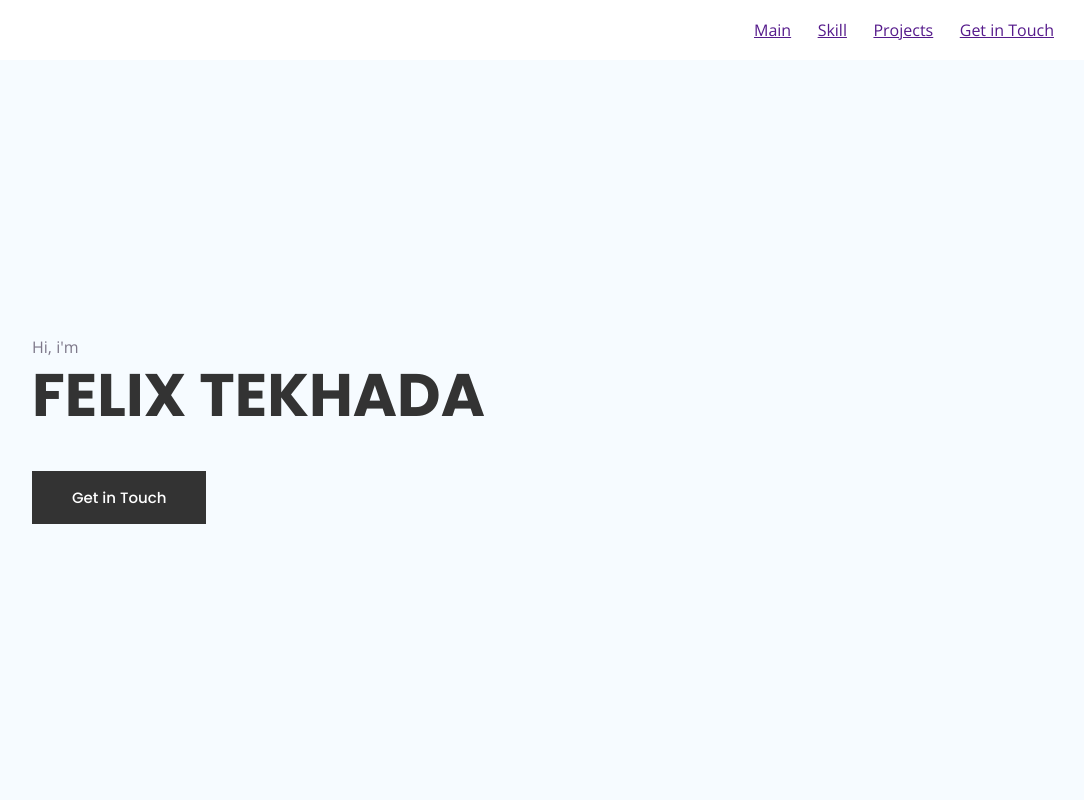
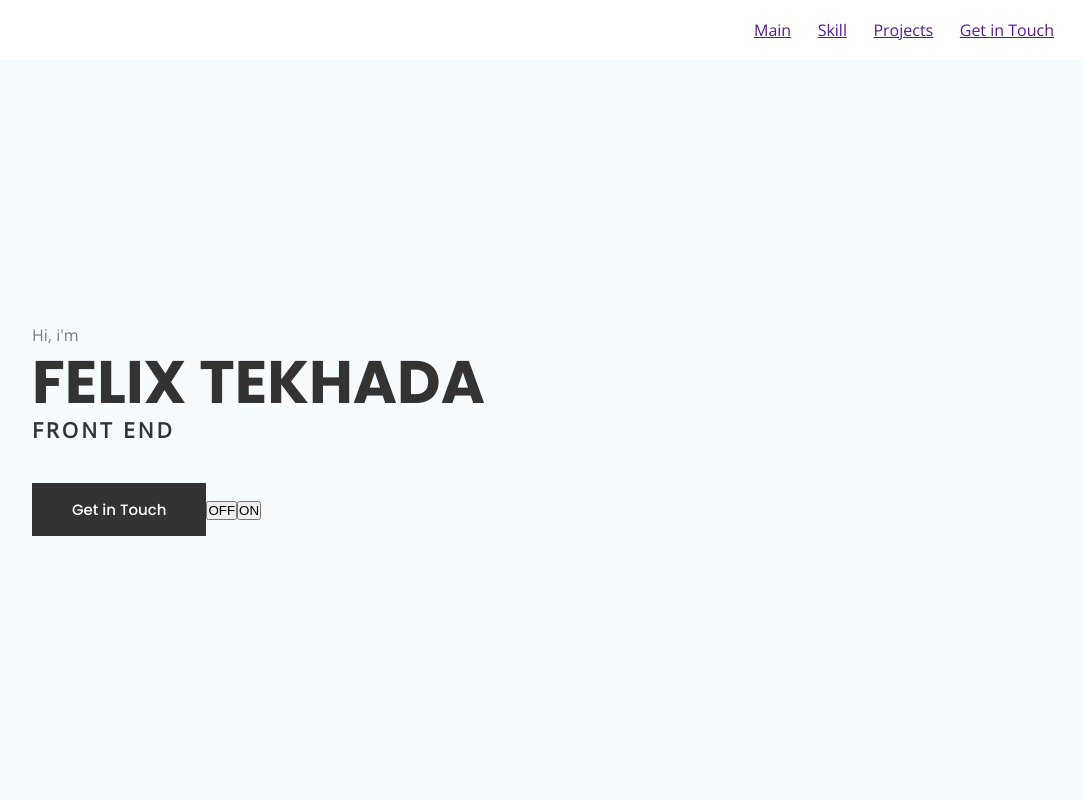
Before and after one commit to LuVuitton/portfolio, a React (Create React App) app: page / in a window 1280 px wide. Shown: the top 800 px of the page, without its empty margins (132-1216 px from the left). Built offline with nearby package versions, Linux system fonts and the light colour scheme.

Commit message:
added writing text

```diff
--- a/src/components/Main/Main.tsx
+++ b/src/components/Main/Main.tsx
@@ -8,28 +8,46 @@ export const Main = () => {
     console.log('state')
 
     const string = 'front end developer'
-    const arrText =  Array.from(string)
+    const arrText = Array.from(string)
 
-    let [text, setText] = useState<Array<string>>([])
-    // let [x, setX] = useState(true)
+
+    let [text, setText] = useState<string[]>([])
+    let [switcher, setSwitcher] = useState<boolean>(false)
+    let [timer, setTimer] = useState(true)
+
 
     useEffect(() => {
         const newArr: string[] = []
         let i = 0
-        console.log('in effect')
-
+        if (!switcher && timer) {
             const x = setInterval(() => {
                 if (i < arrText.length) {
                     setText([...newArr, arrText[i]])
                     newArr.push(arrText[i])
                     i++
                 } else {
+                    clearInterval(x)
+                    setSwitcher(true)
+                }
+            }, 200)
+        }
+    }, [switcher, timer])
+
+    useEffect(() => {
+        const newArr: string[] = text
+        if (switcher && timer) {
+            const x = setInterval(() => {
+                if (newArr.length > 0) {
                     newArr.pop()
                     setText([...newArr])
-                i--
+
+                } else {
+                    clearInterval(x)
+                    setSwitcher(false)
                 }
-        }, 90000)
-    }, [])
+            }, 200)
+        }
+    }, [switcher, timer])
 
 
     return (
@@ -42,6 +60,8 @@ export const Main = () => {
                     <h3 className={s.text}>{text}</h3>
                     <ButtonGeneral type="button" title={'Get in Touch'} callback={() => {
                     }}/>
+                    <button onClick={() => setTimer(false)}>OFF</button>
+                    <button onClick={() => setTimer(true)}>ON</button>
 
                 </div>
                 {/*<div className={s.photo}>photo</div>*/}
```
Lines whose indentation alone changed are shown as unchanged.
